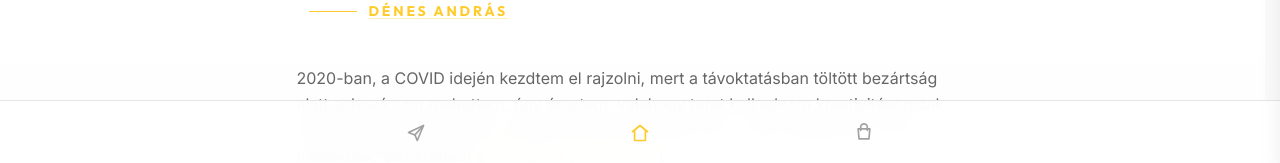
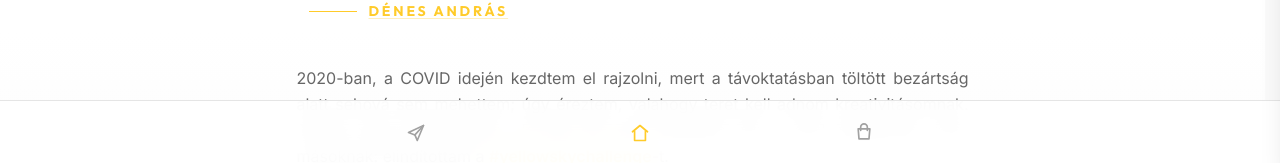
Before and after one commit to denandras/yellowsky, a Next.js app: page / in a window 1280 px wide. Shown: the part 635-798 px from the top of the page. Built offline with nearby package versions, Linux system fonts and the light colour scheme; no server answers.

Commit message:
fix: justified text alignment for story paragraphs on main page

```diff
--- a/components/home-page-client.tsx
+++ b/components/home-page-client.tsx
@@ -253,7 +253,7 @@ export default function HomePageClient({ initialLanguage, communityPosts = [] }:
                 {labels.storyParagraphs.map((paragraph, idx) => (
                   <p
                     key={`story-${idx}`}
-                    className="text-base leading-relaxed text-text-muted"
+                    className="text-base leading-relaxed text-text-muted text-justify"
                   >
                     {paragraph}
                   </p>
```
